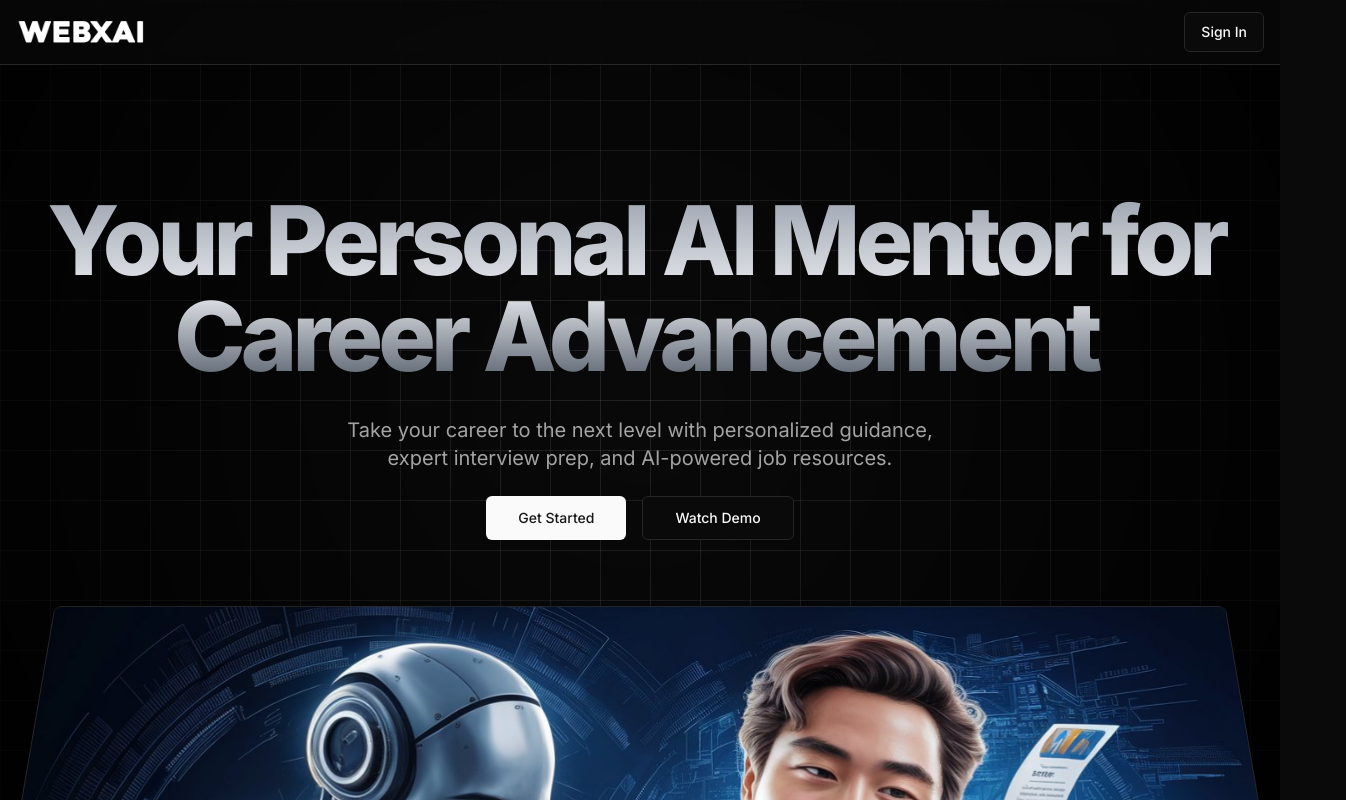
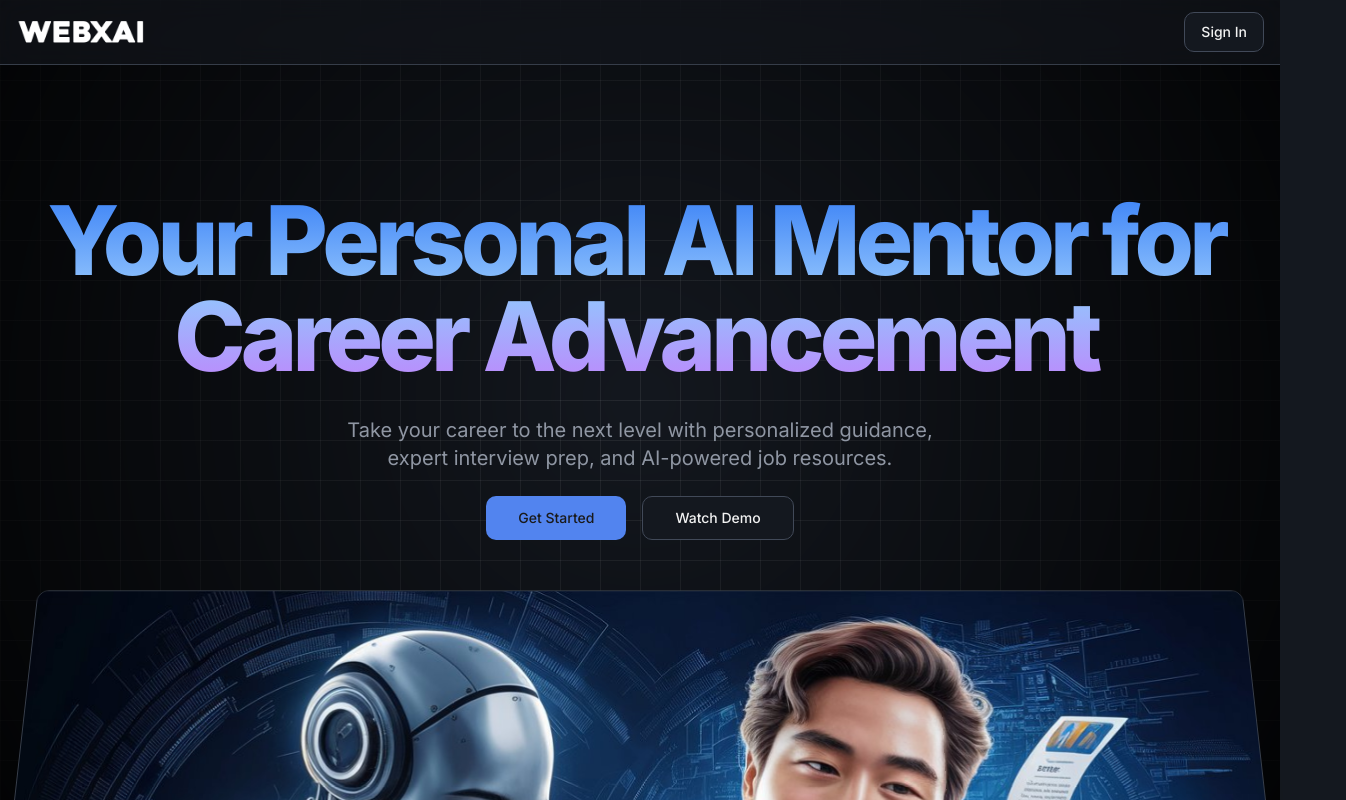
Before and after one commit to surendra-crax/webxai, a Next.js app: page / in a window 1280 px wide. Shown: the top 800 px of the page, 1346 px wide, since content can reach past the window. Built offline with nearby package versions, Linux system fonts and the light colour scheme; no server answers.

Commit message:
Update globals.css

```diff
--- a/app/globals.css
+++ b/app/globals.css
@@ -3,62 +3,60 @@
 @tailwind utilities;
 
 body {
-  font-family: Arial, Helvetica, sans-serif;
+  font-family: "Inter", sans-serif;
 }
 
 @layer base {
   :root {
-    --background: 0 0% 100%;
-    --foreground: 0 0% 3.9%;
+    --background: 0 0% 98%;
+    --foreground: 0 0% 10%;
     --card: 0 0% 100%;
-    --card-foreground: 0 0% 3.9%;
+    --card-foreground: 0 0% 15%;
     --popover: 0 0% 100%;
-    --popover-foreground: 0 0% 3.9%;
-    --primary: 0 0% 9%;
+    --popover-foreground: 0 0% 10%;
+    --primary: 221 83% 53%;
     --primary-foreground: 0 0% 98%;
-    --secondary: 0 0% 96.1%;
-    --secondary-foreground: 0 0% 9%;
-    --muted: 0 0% 96.1%;
-    --muted-foreground: 0 0% 45.1%;
-    --accent: 0 0% 96.1%;
-    --accent-foreground: 0 0% 9%;
-    --destructive: 0 84.2% 60.2%;
+    --secondary: 220 14% 96%;
+    --secondary-foreground: 220 10% 25%;
+    --muted: 220 14% 92%;
+    --muted-foreground: 220 10% 45%;
+    --accent: 245 100% 80%;
+    --accent-foreground: 0 0% 10%;
+    --destructive: 358 75% 59%;
     --destructive-foreground: 0 0% 98%;
-    --border: 0 0% 89.8%;
-    --input: 0 0% 89.8%;
-    --ring: 0 0% 3.9%;
-    --chart-1: 12 76% 61%;
-    --chart-2: 173 58% 39%;
-    --chart-3: 197 37% 24%;
-    --chart-4: 43 74% 66%;
-    --chart-5: 27 87% 67%;
-    --radius: 0.5rem;
+    --border: 220 10% 80%;
+    --input: 220 10% 85%;
+    --ring: 221 83% 53%;
+    --radius: 0.75rem;
+
+    /* Chart Colors */
+    --chart-1: 218 90% 65%;
+    --chart-2: 160 65% 50%;
+    --chart-3: 45 90% 55%;
+    --chart-4: 280 70% 60%;
+    --chart-5: 340 80% 60%;
   }
+
   .dark {
-    --background: 0 0% 3.9%;
-    --foreground: 0 0% 98%;
-    --card: 0 0% 3.9%;
-    --card-foreground: 0 0% 98%;
-    --popover: 0 0% 3.9%;
+    --background: 220 20% 10%;
+    --foreground: 0 0% 95%;
+    --card: 220 20% 15%;
+    --card-foreground: 0 0% 95%;
+    --popover: 220 20% 12%;
     --popover-foreground: 0 0% 98%;
-    --primary: 0 0% 98%;
-    --primary-foreground: 0 0% 9%;
-    --secondary: 0 0% 14.9%;
-    --secondary-foreground: 0 0% 98%;
-    --muted: 0 0% 14.9%;
-    --muted-foreground: 0 0% 63.9%;
-    --accent: 0 0% 14.9%;
-    --accent-foreground: 0 0% 98%;
-    --destructive: 0 62.8% 30.6%;
+    --primary: 221 83% 63%;
+    --primary-foreground: 0 0% 10%;
+    --secondary: 220 15% 18%;
+    --secondary-foreground: 0 0% 90%;
+    --muted: 220 15% 22%;
+    --muted-foreground: 220 10% 60%;
+    --accent: 250 90% 70%;
+    --accent-foreground: 0 0% 10%;
+    --destructive: 358 80% 50%;
     --destructive-foreground: 0 0% 98%;
-    --border: 0 0% 14.9%;
-    --input: 0 0% 14.9%;
-    --ring: 0 0% 83.1%;
-    --chart-1: 220 70% 50%;
-    --chart-2: 160 60% 45%;
-    --chart-3: 30 80% 55%;
-    --chart-4: 280 65% 60%;
-    --chart-5: 340 75% 55%;
+    --border: 220 15% 25%;
+    --input: 220 15% 30%;
+    --ring: 221 83% 65%;
   }
 }
 
@@ -71,54 +69,56 @@ body {
   }
 }
 
-.grid-background{
+.grid-background {
   position: fixed;
-  top:0;
-  left:0;
+  top: 0;
+  left: 0;
   width: 100%;
   height: 100%;
   background: linear-gradient(
     to right,
-    rgba(255,255,255,0.1) 1px,
+    rgba(255, 255, 255, 0.07) 1px,
     transparent 1px
   ),
-  linear-gradient(to bottom, rgba(255,255,255,0.1) 1px, transparent 1px);
-  background-size: 50px 50px;
+  linear-gradient(
+    to bottom,
+    rgba(255, 255, 255, 0.07) 1px,
+    transparent 1px
+  );
+  background-size: 40px 40px;
   z-index: -1;
 }
 
-.grid-background::before{
-  content: '';
+.grid-background::before {
+  content: "";
   position: absolute;
   top: 0;
   left: 0;
   width: 100%;
   height: 100%;
-  background: radial-gradient(circle, transparent, rgba(0,0,0,0.9));
+  background: radial-gradient(circle, transparent, rgba(0, 0, 0, 0.85));
 }
 
-
-@layer utilities{
-  .gradient{
-    @apply bg-gradient-to-b from-gray-400 via-gray-200 to-gray-600;
+@layer utilities {
+  .gradient {
+    @apply bg-gradient-to-b from-blue-500 via-blue-300 to-purple-400;
   }
 
-  .gradient-title{
+  .gradient-title {
     @apply gradient font-extrabold tracking-tighter text-transparent bg-clip-text pb-2 pr-2;
   }
 }
 
-
 .hero-image-wrapper {
-  perspective:  1000px;
+  perspective: 1000px;
 }
 
-.hero-image{
-  transform: rotateX(15deg) scale(1);
+.hero-image {
+  transform: rotateX(10deg) scale(1);
   transition: transform 0.5s ease-out;
   will-change: transform;
 }
 
-.hero-image.scrolled{
-  transform: rotateX(0deg) scale(1) translateY(40px);
+.hero-image.scrolled {
+  transform: rotateX(0deg) scale(1) translateY(30px);
 }
```
